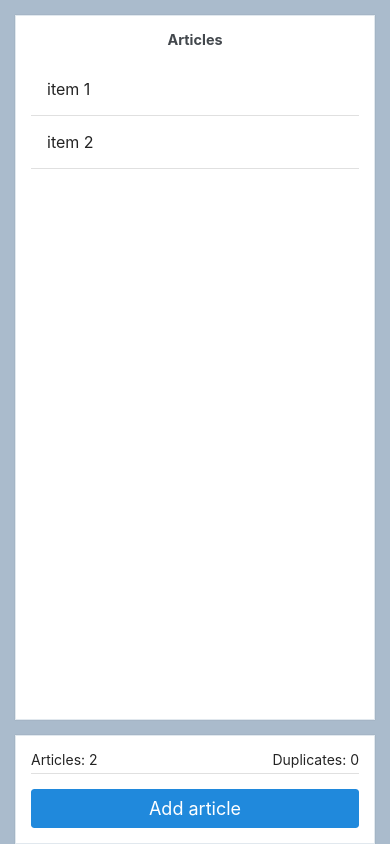
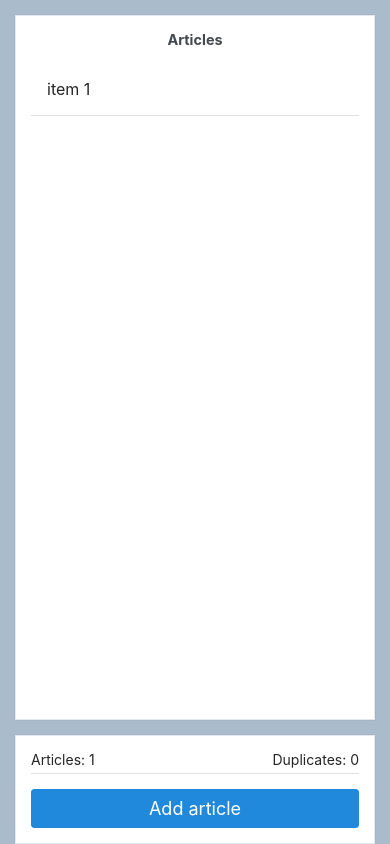
Before and after one commit to jbazant/react-redux-tutorial, a React Native app: screen / in a window 390 px wide. Built offline with nearby package versions, Linux system fonts and the light colour scheme.

Commit message:
XState first session result

```diff
--- a/App.js
+++ b/App.js
@@ -3,13 +3,16 @@ import React from 'react';
 import { Base } from './src/components/Base';
 import { SafeAreaProvider } from 'react-native-safe-area-context';
 import { ThemeProvider } from 'react-native-elements';
+import { MachinesProvider } from "./src/components/MachinesProvider";
 
 export default function App() {
   return (
     <SafeAreaProvider>
       <ThemeProvider>
+        <MachinesProvider>
           <Base />
           <StatusBar style="auto" />
+        </MachinesProvider>
       </ThemeProvider>
     </SafeAreaProvider>
   );
--- a/src/components/Articles.js
+++ b/src/components/Articles.js
@@ -1,13 +1,14 @@
 import * as React from 'react';
 import { FlatList } from 'react-native';
 import { Article } from './Article';
+import { useXState } from "../hooks/useXState";
 
-export const Articles = () => (
-  <FlatList
-    data={[
-      { key: 'a', title: 'item 1' },
-      { key: 'b', title: 'item 2' },
-    ]}
-    renderItem={({item: {title}}) => <Article title={title} />}
-  />
-);
+export const Articles = () => {
+  const [current] = useXState('articlesService')
+  return (
+    <FlatList
+      data={current.context.articles}
+      renderItem={({ item: { title } }) => <Article title={title}/>}
+    />
+  );
+}
--- a/src/components/Base.js
+++ b/src/components/Base.js
@@ -1,22 +1,16 @@
-import React, { useState } from 'react';
+import React from 'react';
 import { StyleSheet } from 'react-native';
 import { SafeAreaView } from 'react-native-safe-area-context';
 import { NewArticleForm } from './NewArticleForm';
 import { SummaryCard } from './SummaryCard';
 import { ArticlesCard } from './ArticlesCard';
-import { useMachine } from '@xstate/react';
-import { articlesFormMachine } from '../machines/articlesFormMachine';
 
 export const Base = () => {
-  //const [isFormVisible, setFormVisible] = useState(false);
-  const [state, send] = useMachine(articlesFormMachine);
-  const isFormVisible = state.matches('open');
-
   return (
     <SafeAreaView style={styles.container}>
       <ArticlesCard />
-      <SummaryCard toggleVisible={() => send('TOGGLE_FORM_VISIBILITY')} />
-      <NewArticleForm isVisible={isFormVisible} toggleVisible={() => send('TOGGLE_FORM_VISIBILITY')} />
+      <SummaryCard />
+      <NewArticleForm />
     </SafeAreaView>
   );
 };
--- /dev/null
+++ b/src/components/MachinesProvider.js
@@ -0,0 +1,17 @@
+import React from 'react';
+import { MachinesContext } from '../models/MachinesContext';
+import { articlesMachine } from '../machines/articlesMachine';
+import { useInterpret } from '@xstate/react';
+import { articlesFormMachine } from "../machines/articlesFormMachine";
+
+export const MachinesProvider = ({ children }) => {
+  const articlesService = useInterpret(articlesMachine);
+  const articlesFormService = useInterpret(articlesFormMachine);
+
+  return (
+    <MachinesContext.Provider
+      value={{ articlesService, articlesFormService }}>
+      {children}
+    </MachinesContext.Provider>
+  );
+};
--- a/src/components/NewArticleForm.js
+++ b/src/components/NewArticleForm.js
@@ -1,22 +1,35 @@
 import { StyleSheet, View } from 'react-native';
 import React from 'react';
 import { BottomSheet, Button, Card, Input } from 'react-native-elements';
+import { useXState } from "../hooks/useXState";
 
-export const NewArticleForm = ({ isVisible, toggleVisible }) => {
+export const NewArticleForm = () => {
+  const [_, sendArticle] = useXState('articlesService');
+  const [current, sendForm] = useXState('articlesFormService');
+
+  const close = () => sendForm({type: 'TOGGLE_FORM_VISIBILITY'});
+
+  const addAction = () => {
+    sendArticle({type: 'ADD_ARTICLE', title: current.context.inputText})
+    close();
+  };
+
+  const typeAction = (value) => sendForm({type: 'INPUT_TEXT_CHANGE', value});
+
   return (
       <BottomSheet
-        isVisible={isVisible}
+        isVisible={current.matches('open')}
         containerStyle={{ backgroundColor: 'rgba(0.5, 0.25, 0, 0.2)' }}
       >
         <Card>
-          <Input label="Article" placeholder="Redux is coming!"/>
+          <Input label="Article" placeholder="XState is coming!" onChangeText={typeAction}/>
           <View style={styles.buttons}>
-            <Button containerStyle={styles.button} title="Add" onPress={() => toggleVisible()} />
+            <Button containerStyle={styles.button} title="Add" onPress={addAction} />
             <Button
               containerStyle={styles.button}
               title="Cancel"
               type="outline"
-              onPress={() => toggleVisible()}
+              onPress={close}
             />
           </View>
         </Card>
--- a/src/components/SummaryCard.js
+++ b/src/components/SummaryCard.js
@@ -1,17 +1,25 @@
 import { Button, Card, Text } from 'react-native-elements';
 import { StyleSheet, View } from 'react-native';
 import React from 'react';
+import { useXState } from "../hooks/useXState";
 
-export const SummaryCard = ({ toggleVisible }) => (
+export const SummaryCard = () => {
+  const [current] = useXState('articlesService')
+  const [_, send] = useXState('articlesFormService');
+
+  return (
     <Card>
       <View style={styles.stats}>
-      <Text>Articles: 2</Text>
+        <Text>Articles: {current.context.articles.length}</Text>
         <Text>Duplicates: 0</Text>
       </View>
       <Card.Divider />
-    <Button title="Add article" onPress={() => toggleVisible()} />
+      <Button title="Add article" onPress={() => {
+        send('TOGGLE_FORM_VISIBILITY')
+      }} />
     </Card>
   );
+}
 
 const styles = StyleSheet.create({
   stats: {
--- /dev/null
+++ b/src/hooks/useXState.js
@@ -0,0 +1,8 @@
+import { useContext } from "react";
+import { useActor } from "@xstate/react";
+import { MachinesContext } from "../models/MachinesContext";
+
+export function useXState(key) {
+  const context = useContext(MachinesContext);
+  return useActor(context[key]);
+}
--- a/src/machines/articlesFormMachine.js
+++ b/src/machines/articlesFormMachine.js
@@ -1,12 +1,35 @@
-import { createMachine } from 'xstate';
+import { assign, createMachine } from 'xstate';
+
+const setInputText = assign({
+  inputText: (_, {value}) => value,
+});
+
+const clearInputText = assign({
+  inputText: () => '',
+});
 
 export const articlesFormMachine = createMachine({
   id: 'articlesForm',
   initial: 'closed',
+  context: {
+    inputText: '',
+  },
   states: {
     open: {
-      on: { TOGGLE_FORM_VISIBILITY: 'closed' },
+      on: {
+        TOGGLE_FORM_VISIBILITY: {
+          target: 'closed',
+          actions: ['clearInputText']
+        },
+        INPUT_TEXT_CHANGE: {
+          target: 'open',
+          actions: ['setInputText']
+        }
+      },
+
     },
     closed: { on: { TOGGLE_FORM_VISIBILITY: 'open' } },
   },
+}, {
+  actions: {setInputText, clearInputText}
 });
--- /dev/null
+++ b/src/machines/articlesMachine.js
@@ -0,0 +1,35 @@
+import { assign, createMachine } from "xstate";
+
+const addArticle = assign({
+  articles: (context, {title}) => {
+    const key = 'k' + Math.floor(Math.random() * 1e3);
+    const article = { key, title };
+    context.articles.push(article);
+    return context.articles;
+  }
+});
+
+export const articlesMachine = createMachine(
+  {
+    id: 'articlesService',
+    context: {
+      articles: [
+        { key: 'a', title: 'item 1' },
+      ],
+    },
+    initial: 'idle',
+    states: {
+      idle: {
+        on: {
+          ADD_ARTICLE: {
+            target: 'idle',
+            actions: ['addArticle']
+          }
+        }
+      }
+    },
+  },
+  {
+    actions: { addArticle }
+  }
+);
--- /dev/null
+++ b/src/models/MachinesContext.js
@@ -0,0 +1,3 @@
+import { createContext } from 'react';
+
+export const MachinesContext = createContext({});
```
Lines whose indentation alone changed are shown as unchanged.
